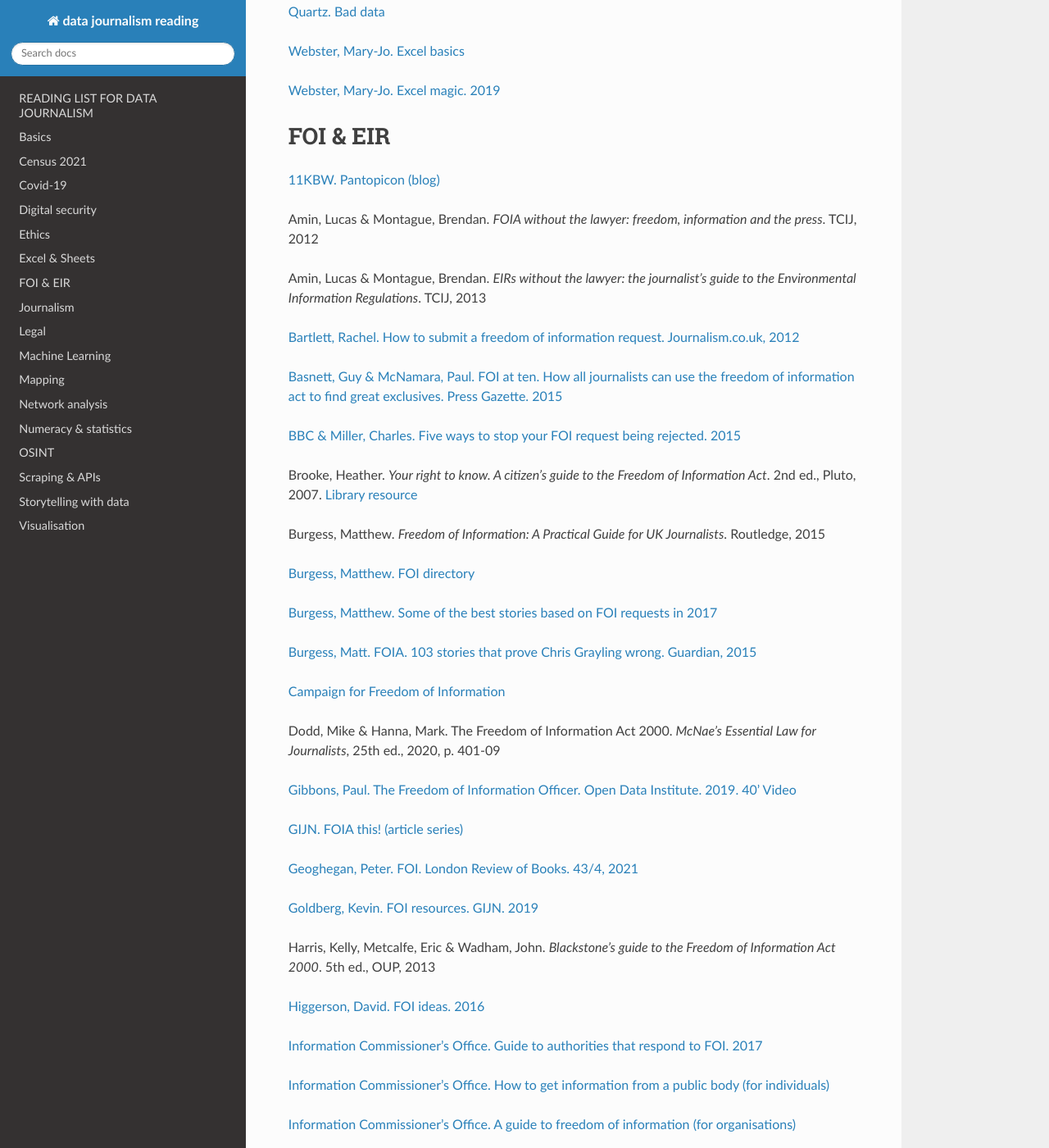
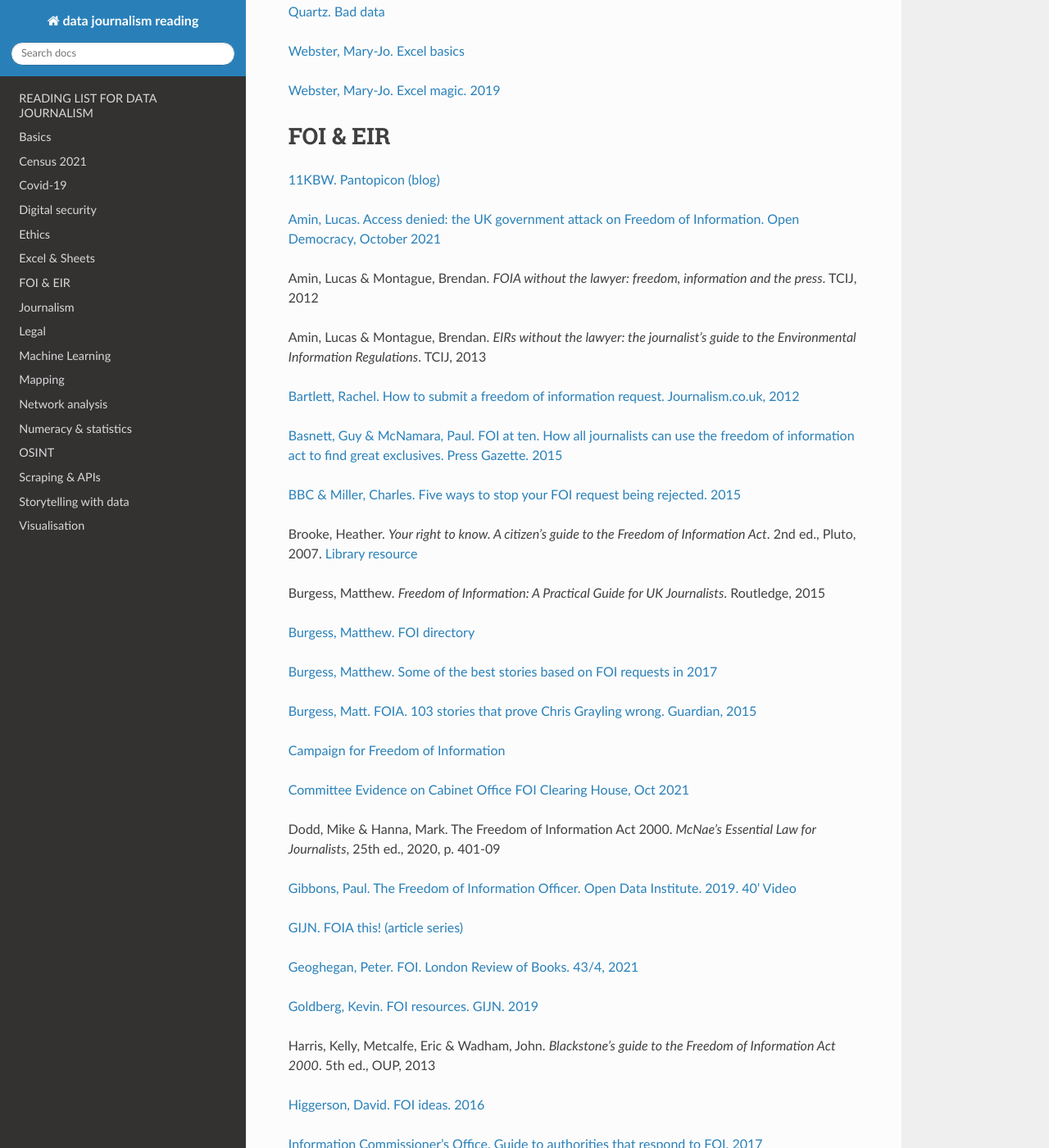
Before and after one commit to aodhanlutetiae/dj_reading, a Sphinx documentation site: the page built from docs/source/index.rst, in a window 1280 px wide and 1400 px high, scrolled down 5659 px. Shown: the whole window at 82% size. Built offline with Sphinx 7.4.7 and the Read the Docs theme 2.0.0, drawn with Linux system fonts in a browser that asks for light colours.

Commit message:
add foi material

```diff
--- a/docs/source/index.rst
+++ b/docs/source/index.rst
@@ -302,6 +302,8 @@
 
 `11KBW. Pantopicon (blog) <https://panopticonblog.com/>`_
 
+`Amin, Lucas. Access denied: the UK government attack on Freedom of Information. Open Democracy, October 2021 <https://www.documentcloud.org/documents/21091086-opendemocracy_acessdenied_report2021>`_
+
 Amin, Lucas & Montague, Brendan. *FOIA without the lawyer: freedom, information and the press*. TCIJ, 2012
 
 Amin, Lucas & Montague, Brendan. *EIRs without the lawyer: the journalist's guide to the Environmental Information Regulations*. TCIJ, 2013
@@ -332,6 +334,8 @@
 wrong. Guardian, 2015 <https://www.theguardian.com/media/2015/oct/30/freedom-of-information-act-chris-grayling-misuse-foi>`_
 
 `Campaign for Freedom of Information <https://www.cfoi.org.uk/>`_
+
+`Committee Evidence on Cabinet Office FOI Clearing House, Oct 2021 <https://www.parliamentlive.tv/Event/Index/046db903-c4c1-46cc-b8cf-b1f565ca9df1>`_
 
 Dodd, Mike & Hanna, Mark. The Freedom of Information Act 2000. *McNae’s Essential Law for Journalists*, 25th ed., 2020, p. 401-09
 
```
